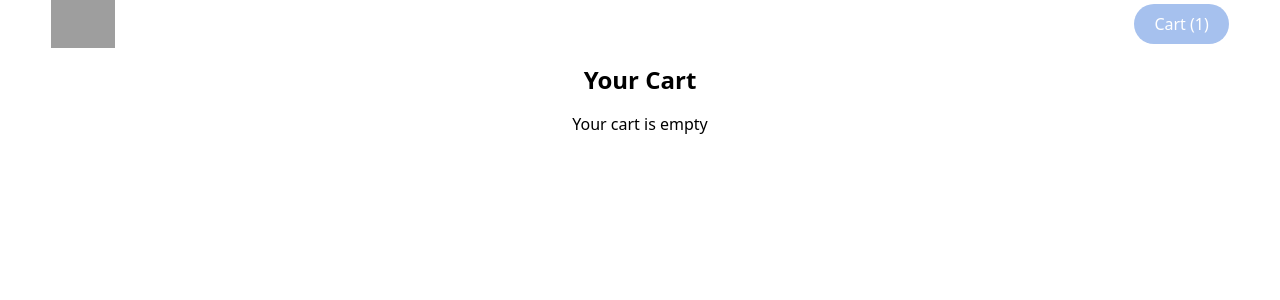
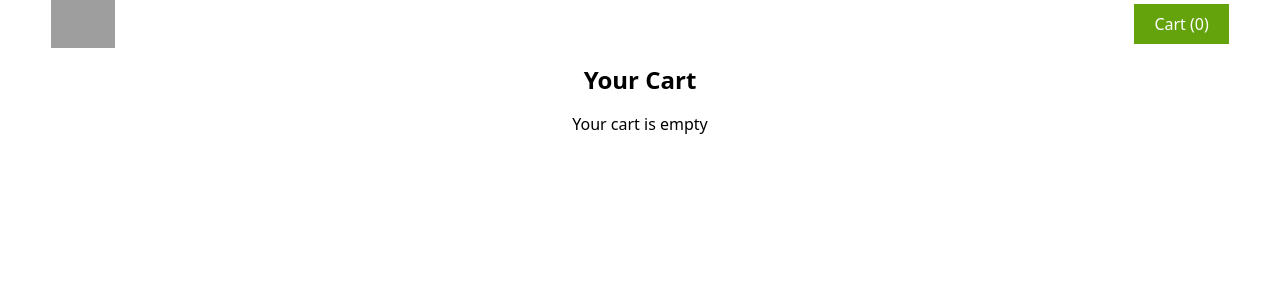
Before and after one commit to developerashish02/Clothing-Slogan, a React (Create React App) app: page /cart in a window 1280 px wide. Shown: the top 300 px of the page. Built offline with nearby package versions, Linux system fonts and the light colour scheme; grey boxes are pictures that could not be loaded.

Commit message:
fix minor issues

```diff
--- a/src/components/Layout/Header.js
+++ b/src/components/Layout/Header.js
@@ -1,6 +1,10 @@
+import { useContext } from "react";
 import { Link } from "react-router-dom";
+import { Cartcontext } from "../../context/CartContext";
+import Button from "../common/Button";
 
 const Header = () => {
+    const { cartItems } = useContext(Cartcontext);
     return <header className="bg-white">
         <nav className="flex justify-between items-center w-[92%]  mx-auto">
             <div>
@@ -9,7 +13,7 @@ const Header = () => {
 
             <div className="flex items-center gap-6">
                 <Link to={"/cart"}>
-                    <button className="bg-[#a6c1ee] text-white px-5 py-2 rounded-full hover:bg-[#87acec]">Cart (1)</button>
+                    <Button className="bg-lime-600 text-white px-5 py-2  hover:bg-lime-500">Cart ({cartItems.length})</Button>
                 </Link>
             </div>
         </nav >
--- a/src/components/cards/Card.js
+++ b/src/components/cards/Card.js
@@ -1,3 +1,5 @@
+import Button from "../common/Button";
+
 const Card = (props) => {
     const { title, description, price, image } = props.prodData;
     const limitedDescription = description.slice(0, 50) + "...";
@@ -9,7 +11,7 @@ const Card = (props) => {
             <p className="text-gray-700 text-base"> {limitedDescription} </p>
             <div className="flex items-center justify-between mt-4">
                 <h3 className="text-gray-700 font-bold text-xl">Rs {price}</h3>
-                <button className="bg-blue-500 hover:bg-blue-700 text-white font-bold py-2 px-4 rounded focus:outline-none focus:shadow-outline">Add to cart</button>
+                <Button className="bg-zinc-800 hover:bg-zinc-600 text-white font-bold py-2 px-4 rounded focus:outline-none focus:shadow-outline">Buy Now</Button>
             </div>
         </div>
     </div>
--- a/src/components/cards/CardContainer.js
+++ b/src/components/cards/CardContainer.js
@@ -8,7 +8,7 @@ import { Link } from "react-router-dom";
 const CardContainer = () => {
     const [category, setCategory] = useState(PRODUCTS);
 
-    function filterByCategory(category) {
+    const filterByCategory = (category) => {
         console.log(category)
         const filteredProducts = PRODUCTS.filter((product) => {
             return product.category === category || product.category === category;
@@ -33,7 +33,7 @@ const CardContainer = () => {
             <div className="container mx-auto px-4 md:px-6 lg:px-8 m-8" >
                 <div className="grid grid-cols-1 sm:grid-cols-2 md:grid-cols-3 lg:grid-cols-4 gap-4">
                     {category?.map(product =>
-                        <Link to={"/card-detail/" + product.id} key={product?.id}>
+                        <Link to={"/card-detail/" + product?.id} key={product?.id}>
                             <Card prodData={product} />
                         </Link>
                     )}
--- a/src/components/cards/CardDetail.js
+++ b/src/components/cards/CardDetail.js
@@ -1,7 +1,8 @@
-import { useParams } from "react-router-dom";
+import { Link, useParams } from "react-router-dom";
 import PRODUCTS from "../../utils/mockData";
 import { useContext, useEffect, useState } from "react";
 import { Cartcontext } from "../../context/CartContext";
+import Button from "../common/Button";
 
 const CardDetail = () => {
     const [productDetail, seProductDetail] = useState({});
@@ -25,7 +26,7 @@ const CardDetail = () => {
     return <div className="container mx-auto px-4 py-4">
         <div className="flex flex-wrap justify-between items-center">
             <div className="w-full md:w-1/2 lg:w-3/5">
-                <img src={image} className="w-full h-96 object-contain" />
+                <img src={image} className="w-full h-96 object-contain" alt={title} />
             </div>
 
             <div className="w-full md:w-1/2 lg:w-2/5 mt-4 md:mt-0">
@@ -33,9 +34,15 @@ const CardDetail = () => {
                 <p className="text-gray-700 text-base mb-4"> {description}</p>
                 <span>Rating: <span></span></span>
                 <p className="text-lg font-bold mb-2">Rs {price} </p>
-                <button className="bg-blue-500 hover:bg-blue-700 text-white font-bold py-2 px-4 rounded" onClick={handleAddCart} >
+                <Button className="bg-blue-500 hover:bg-blue-700 text-white font-bold py-2 px-4 rounded" onClick={handleAddCart} >
                     Add to Cart
-                </button>
+                </Button>
+
+                <Link to={"/cart"}>
+                    <Button className="bg-orange-500 hover:bg-orange-700 text-white font-bold py-2 px-4 rounded mx-4" >
+                        Go To Cart
+                    </Button>
+                </Link>
             </div>
         </div>
     </div>
--- a/src/components/cards/Cart.js
+++ b/src/components/cards/Cart.js
@@ -1,10 +1,9 @@
-import { useContext, useState } from 'react';
-// import { CartContext } from '../../context/CartContext';
+import { useContext } from 'react';
 import { Cartcontext } from '../../context/CartContext';
 
 function Cart() {
 
-    const { cartItems, addItemToCart, updateCartItemQuantity, removeItemFromCart, totalPrice } = useContext(Cartcontext);
+    const { cartItems, updateCartItemQuantity, removeItemFromCart, totalPrice } = useContext(Cartcontext);
 
     return (
         <div className="w-full max-w-3xl mx-auto p-4">
```
